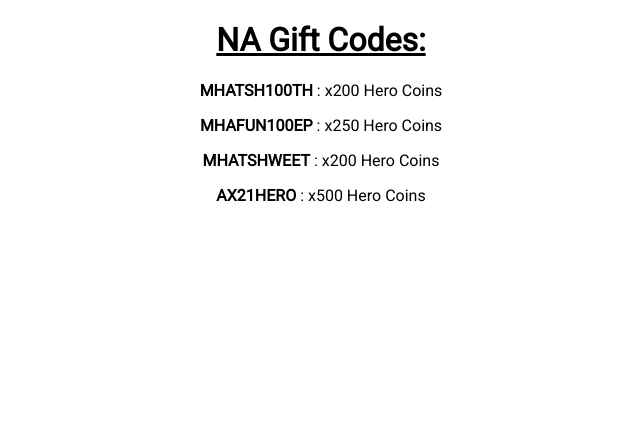
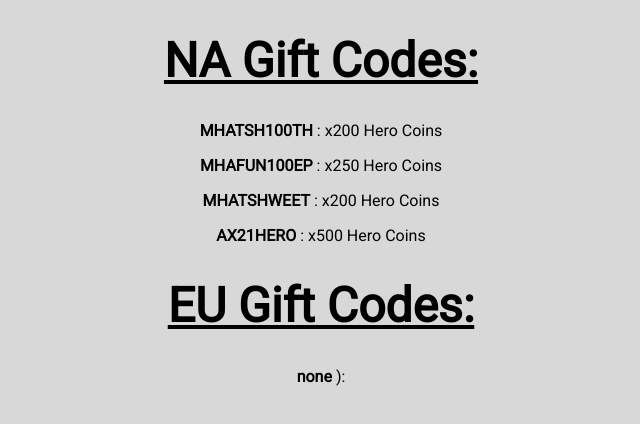
Before and after one commit to KeroTools/KeroTools.github.io, a plain HTML site: page codes.html in a window 1280 px wide. Shown: the whole page, without its empty margins (319-959 px from the left). Drawn offline with Linux system fonts and the light colour scheme.

Commit message:
Update codes.html

```diff
--- a/codes.html
+++ b/codes.html
@@ -6,16 +6,21 @@
     <style>
     body{
         font-family: 'Roboto', serif;
+        background-color: #d8d8d8;
     }
 
     </style>
 
     <head>
         <center>
-            <h1><u> NA Gift Codes: </u></h1>
+            <h1 style="font-size:48px;"><u> NA Gift Codes: </u></h1>
             <p><b>MHATSH100TH</b> : x200 Hero Coins</p>
             <p><b>MHAFUN100EP</b> : x250 Hero Coins</p>
             <p><b>MHATSHWEET</b> : x200 Hero Coins</p>
             <p><b>AX21HERO</b> : x500 Hero Coins</p>
+
+            <h1 style="font-size:48px;"><u> EU Gift Codes: </u></h1>
+            <p><b>none</b> ):</p>
+
         </center>
     </head>
```
